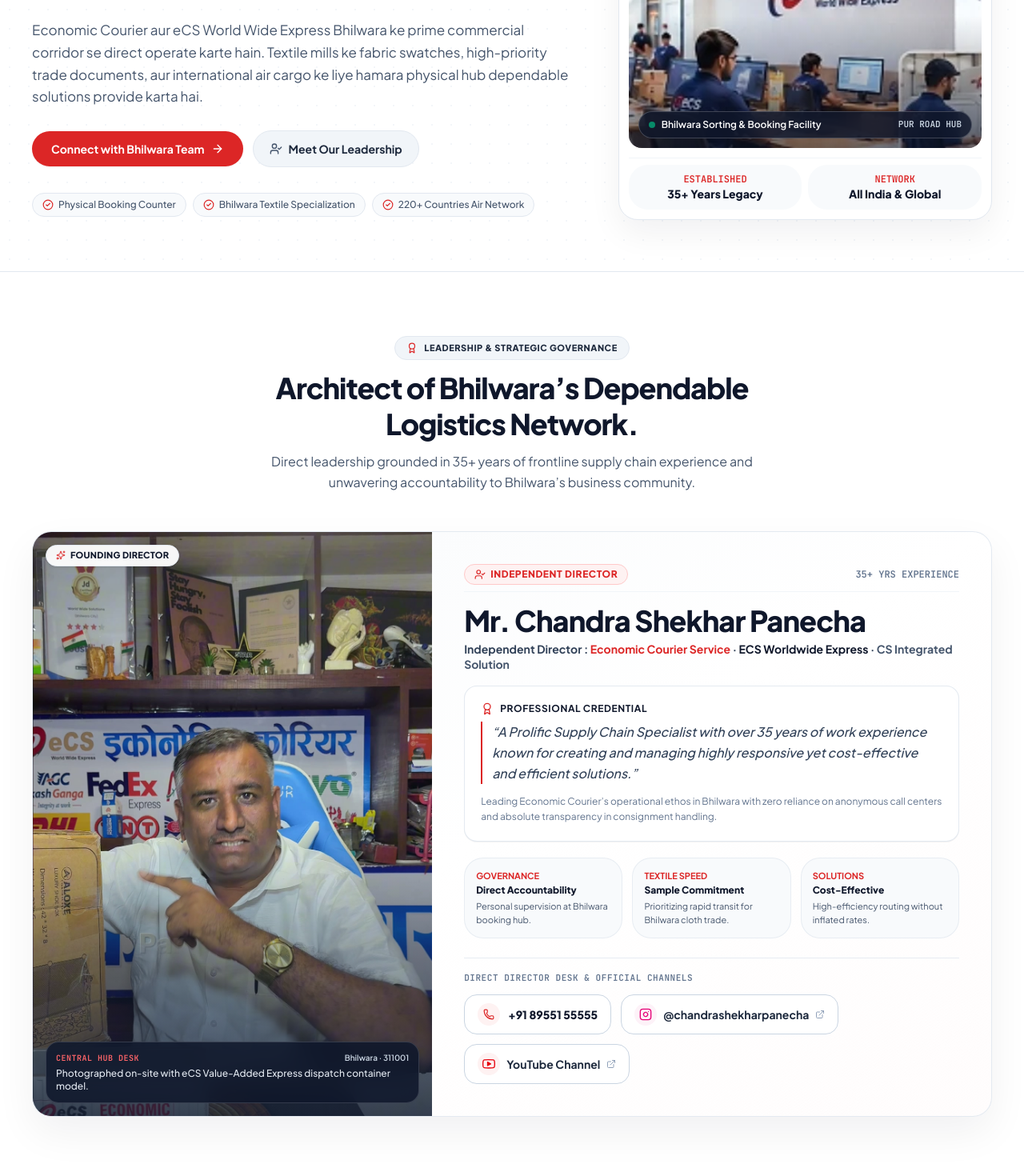
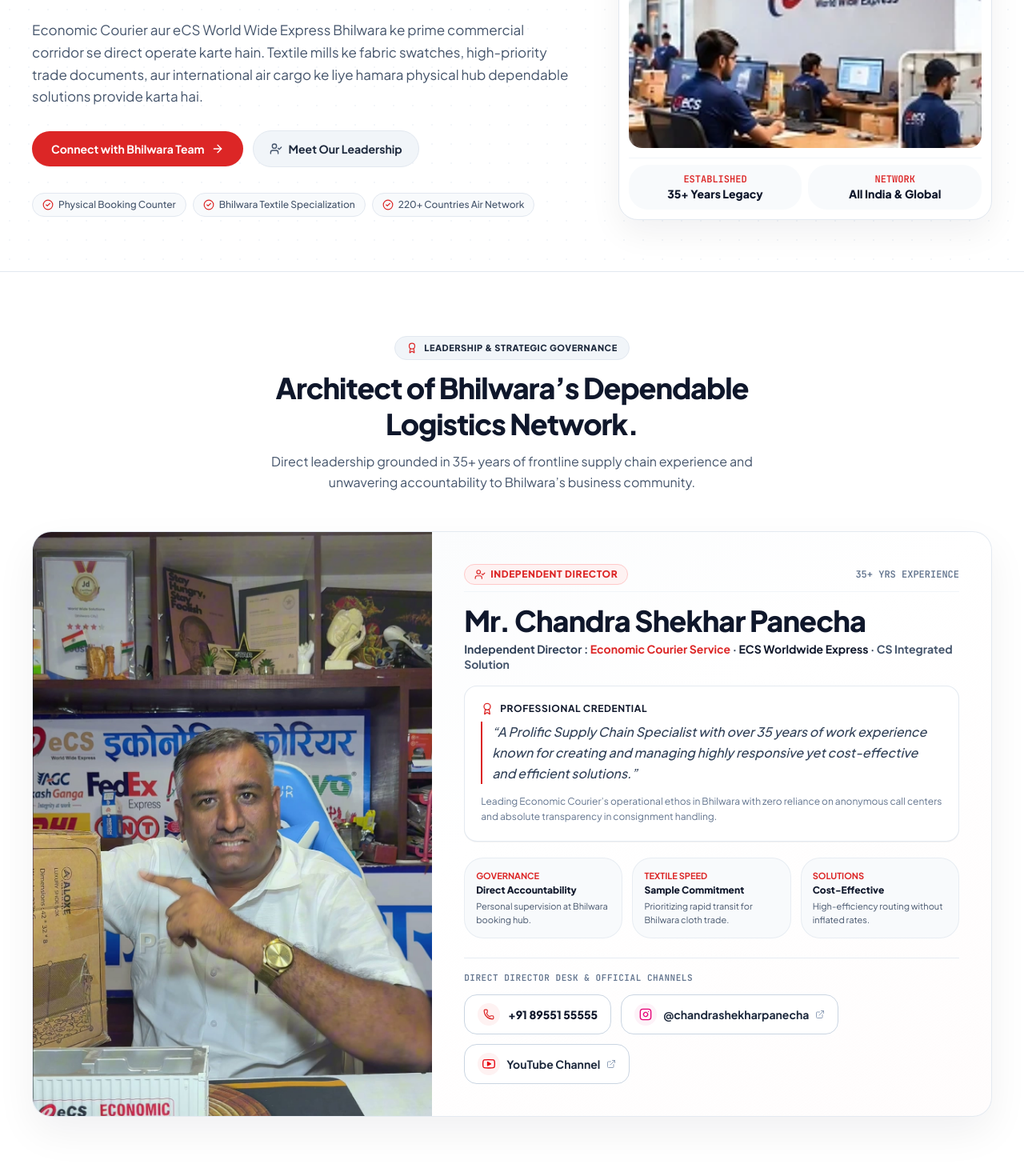
Before and after one commit to Mohmmad-Dilshan/economic-courier-bhilwara, a Next.js app: page /about in a window 1280 px wide. Shown: the part 340-1810 px from the top of the page at 80% size. Built offline with nearby package versions, Linux system fonts and the light colour scheme; no server answers.

Commit message:
style(about): remove text overlays and badges from facility and founder photos for clean view

```diff
--- a/src/components/about/AboutView.tsx
+++ b/src/components/about/AboutView.tsx
@@ -16,7 +16,6 @@ import {
   ExternalLink,
   MessageCircle,
   Award,
-  Sparkles,
   Phone,
 } from 'lucide-react';
 import { InstagramIcon } from '@/components/common/InstagramIcon';
@@ -126,17 +125,6 @@ export function AboutView() {
                     sizes="(max-width: 1024px) 100vw, 480px"
                     className="object-cover"
                   />
-                  {/* Subtle inner gradient shadow */}
-                  <div className="absolute inset-0 bg-gradient-to-t from-slate-900/60 via-transparent to-transparent pointer-events-none" />
-
-                  {/* Floating verification badge */}
-                  <div className="absolute bottom-3 left-3 right-3 flex items-center justify-between text-white text-xs font-semibold px-3 py-2 rounded-xl bg-slate-900/80 backdrop-blur-md border border-white/20">
-                    <div className="flex items-center gap-2">
-                      <span className="w-2 h-2 rounded-full bg-emerald-400 animate-pulse" />
-                      <span>Bhilwara Sorting &amp; Booking Facility</span>
-                    </div>
-                    <span className="text-[11px] font-mono text-slate-300">PUR ROAD HUB</span>
-                  </div>
                 </div>
 
                 {/* Bottom stats banner inside visual card */}
@@ -180,7 +168,7 @@ export function AboutView() {
             <div className="grid grid-cols-1 lg:grid-cols-12 gap-0">
               {/* Left Column: Authentic Executive Portrait (5 Columns) */}
               <div className="lg:col-span-5 relative bg-slate-100 flex flex-col justify-between min-h-[420px] sm:min-h-[500px]">
-                <div className="relative w-full h-full flex-1">
+                <div className="relative w-full h-full flex-1 min-h-[380px] sm:min-h-[460px] lg:min-h-[520px]">
                   <Image
                     src="/assets/team/chandra-shekhar-panecha.jpg"
                     alt="Mr. Chandra Shekhar Panecha, Independent Director of Economic Courier and eCS World Wide Express in his Bhilwara office"
@@ -189,32 +177,6 @@ export function AboutView() {
                     className="object-cover object-[center_20%]"
                     priority
                   />
-                  {/* Subtle edge vignette */}
-                  <div className="absolute inset-0 bg-gradient-to-t from-slate-900/80 via-transparent to-transparent pointer-events-none" />
-
-                  {/* Overlaid Badges */}
-                  <div className="absolute top-4 left-4 z-10">
-                    <span className="inline-flex items-center gap-1.5 px-3 py-1 rounded-full bg-white/95 backdrop-blur-sm border border-slate-200 text-slate-900 text-[11px] font-black tracking-wide shadow-sm">
-                      <Sparkles className="w-3 h-3 text-[#DC2626]" />
-                      <span>FOUNDING DIRECTOR</span>
-                    </span>
-                  </div>
-
-                  <div className="absolute bottom-4 left-4 right-4 z-10 text-white">
-                    <div className="p-3 rounded-2xl bg-slate-900/85 backdrop-blur-md border border-white/15 space-y-1">
-                      <div className="flex items-center justify-between">
-                        <span className="text-[10px] font-mono font-bold text-red-400 uppercase tracking-wider">
-                          CENTRAL HUB DESK
-                        </span>
-                        <span className="text-[10px] font-semibold text-slate-300">
-                          Bhilwara · 311001
-                        </span>
-                      </div>
-                      <p className="text-xs text-slate-200 font-medium">
-                        Photographed on-site with eCS Value-Added Express dispatch container model.
-                      </p>
-                    </div>
-                  </div>
                 </div>
               </div>
 
```
